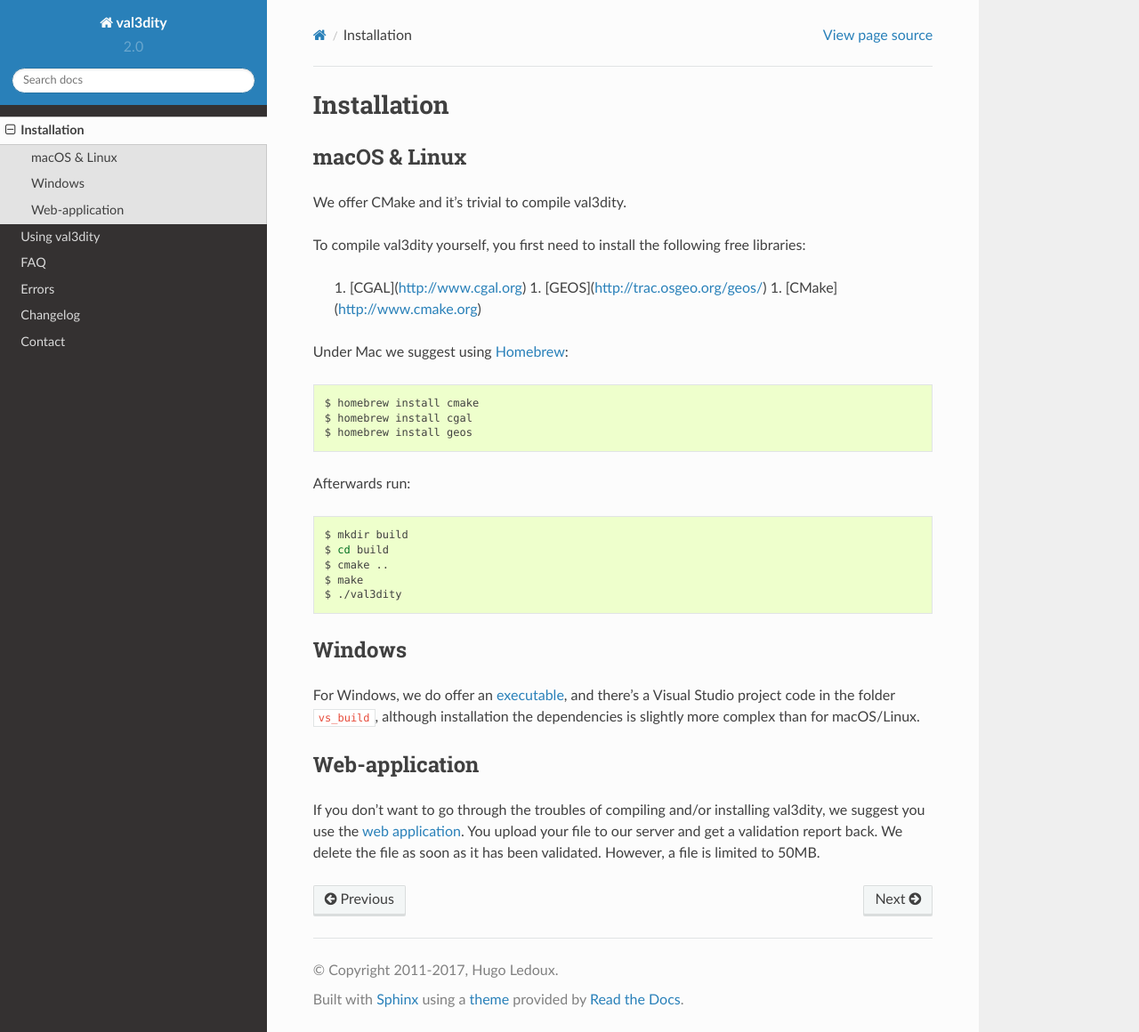
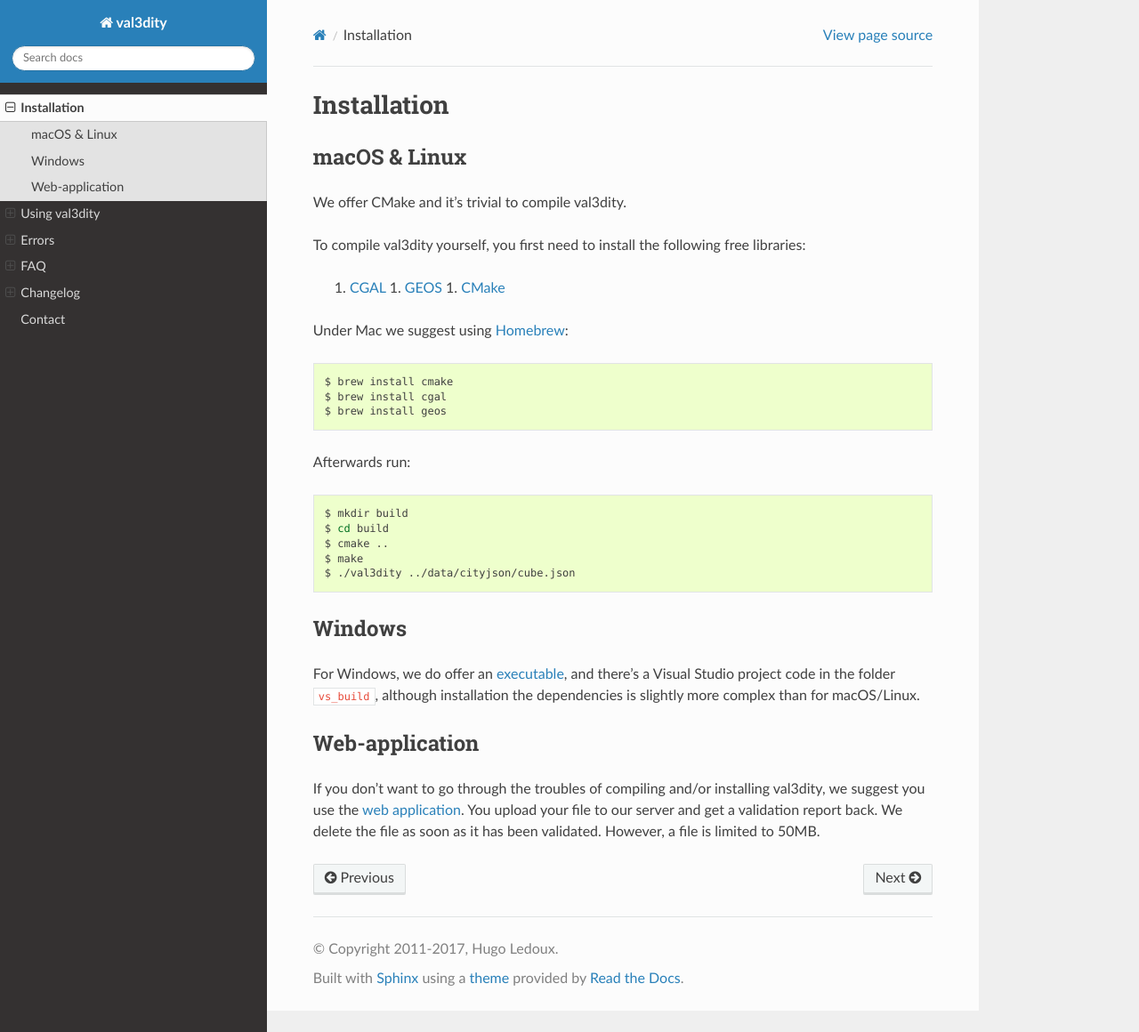
Before and after one commit to tudelft3d/val3dity, a Sphinx documentation site: the page built from docs/install.rst, in a window 1280 px wide and 1160 px high. Shown: the whole window at 89% size. Built offline with Sphinx 7.4.7 and the Read the Docs theme 2.0.0, drawn with Linux system fonts in a browser that asks for light colours.

Commit message:
many changes to doc

```diff
--- a/docs/conf.py
+++ b/docs/conf.py
@@ -89,6 +89,12 @@
 # further.  For a list of options available for each theme, see the
 # documentation.
 #
+html_theme_options = {
+    'collapse_navigation': False,
+    'display_version': False,
+    'navigation_depth': 3,
+}
+
 # html_theme_options = {
     # 'rightsidebar': 'false'
     # 'logo': 'val3dity-logo.png',
--- a/docs/install.rst
+++ b/docs/install.rst
@@ -10,17 +10,17 @@
 
 To compile val3dity yourself, you first need to install the following free libraries:
 
-  1. [CGAL](http://www.cgal.org)
-  1. [GEOS](http://trac.osgeo.org/geos/)
-  1. [CMake](http://www.cmake.org)
+  1. `CGAL <http://www.cgal.org>`_
+  1. `GEOS <http://trac.osgeo.org/geos/)>`_
+  1. `CMake <http://www.cmake.org>`_
 
 Under Mac we suggest using `Homebrew <http://brew.sh/>`_:
 
 .. code-block:: bash
 
-  $ homebrew install cmake
-  $ homebrew install cgal
-  $ homebrew install geos
+  $ brew install cmake
+  $ brew install cgal
+  $ brew install geos
 
 Afterwards run:
 
@@ -30,7 +30,7 @@
   $ cd build
   $ cmake ..
   $ make
-  $ ./val3dity
+  $ ./val3dity ../data/cityjson/cube.json
 
 
 Windows
```
Also changed, not shown: docs/changelog.rst (+5 -6 lines), docs/index.rst (+4 -4 lines), docs/_static/val3dity.png (added).
